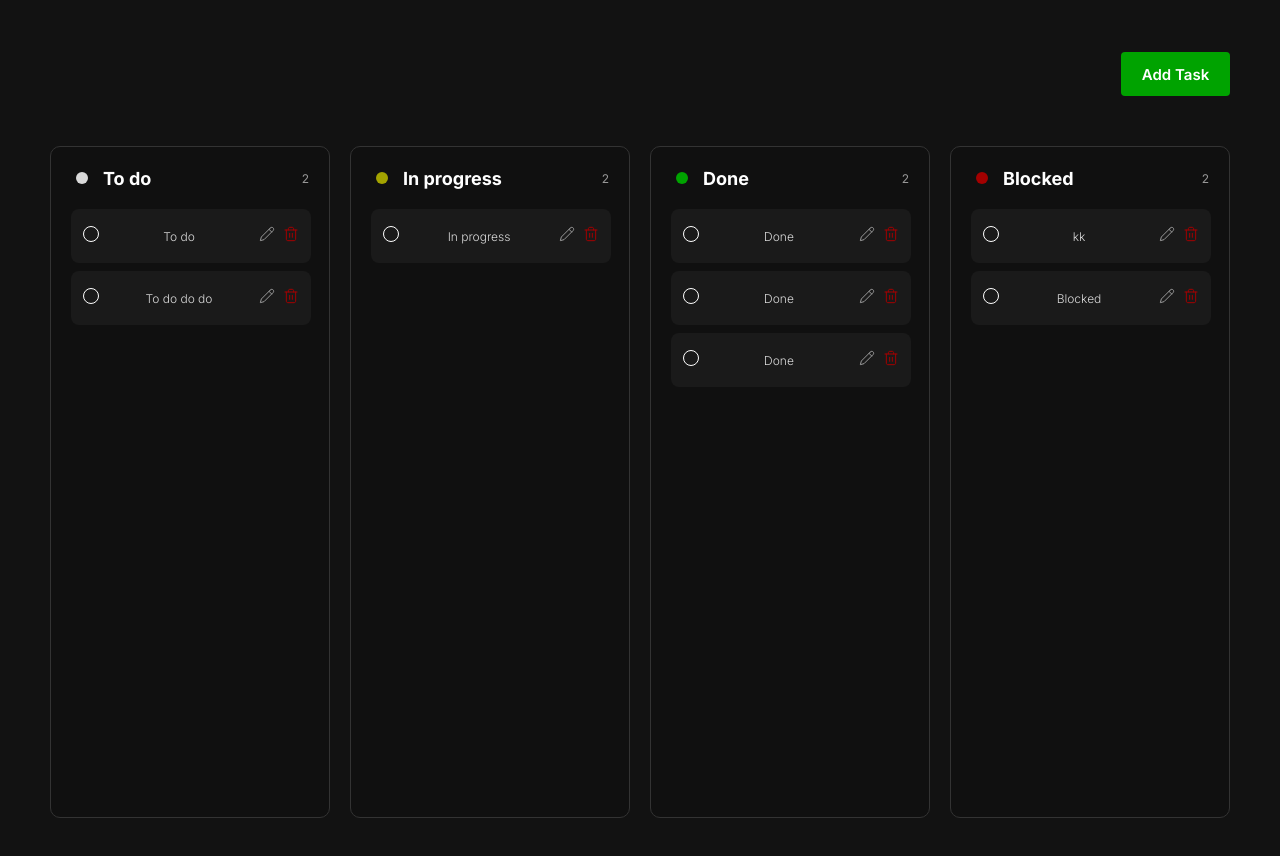
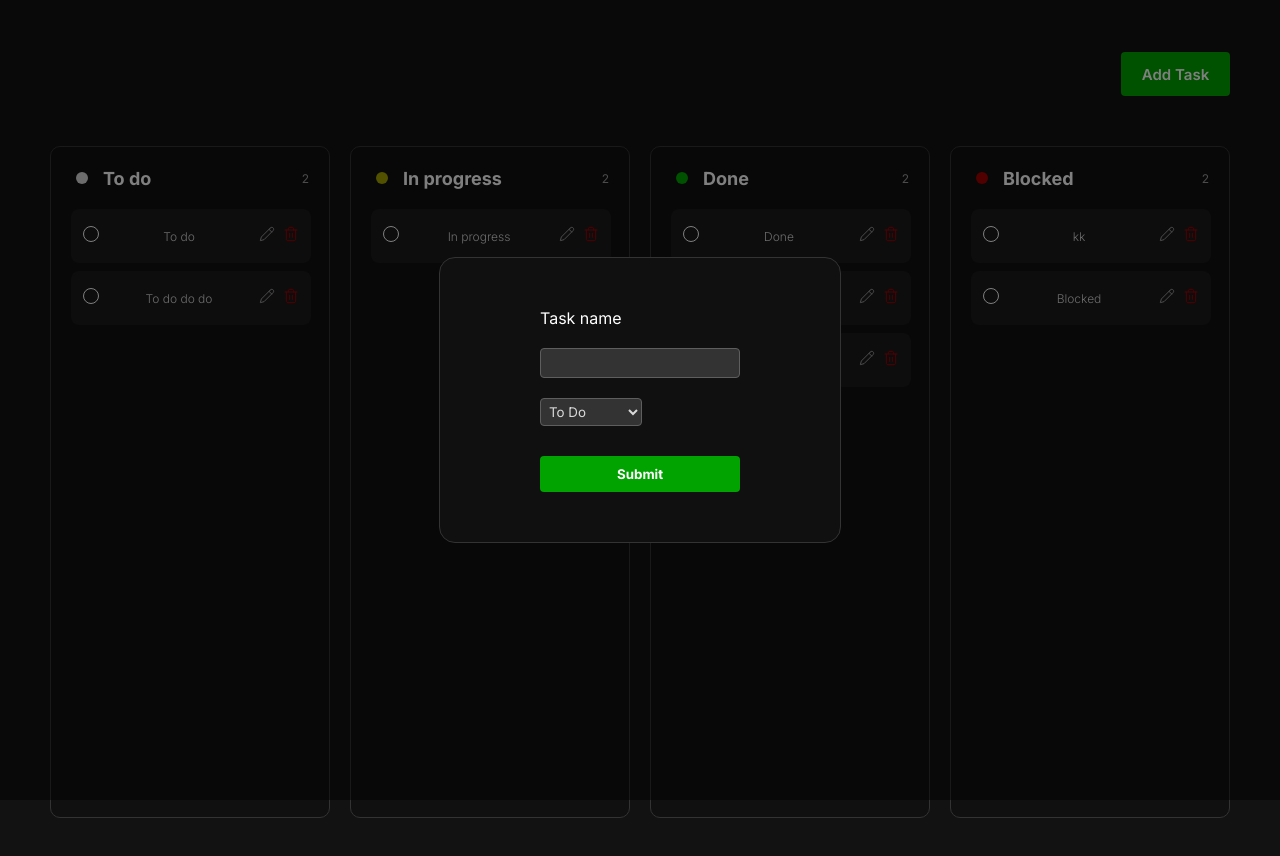
Before and after one commit to ksubi666/todo-list, a plain HTML site: page index.html in a window 1280 px wide. Both pictures are taken after a click on the button "Add Task". Drawn offline with Linux system fonts and the light colour scheme.

Commit message:
functioncreate

```diff
--- a/index.js
+++ b/index.js
@@ -23,62 +23,6 @@ const trashsvg = `<svg width="16" height="16" viewBox="0 0 16 16" fill="none" xm
 <path d="M9.33333 7.33333V11.3333" stroke="#A30000" stroke-linecap="round" stroke-linejoin="round"/>
 </svg>
 `;
-const createElement = (tag, classList, innerText = '') => {
-  const element = document.createElement(tag);
-  classList.forEach((className) => {
-    element.classList.add(className);
-  });
-  element.innerText = innerText;
-  return element;
-};
-const topbutton = createElement('div', ['topbutton']);
-const button = createElement('button', [], 'Add Task');
-const container = createElement('div', ['container']);
-body.appendChild(topbutton);
-topbutton.appendChild(button);
-
-const createBoard = (text, countValue, color) => {
-  const board = createElement('div', ['board']);
-  const list = createElement('div', ['list']);
-  const title = createElement('div', ['title']);
-  const tasktitle = createElement('div', ['tasktitle']);
-  const titleh = createElement('h4', [], text);
-  const taskp = createElement('p', [], countValue);
-  const taskbutton = createElement('button', [color]);
-  board.appendChild(title);
-  title.appendChild(tasktitle);
-  tasktitle.appendChild(taskbutton);
-  tasktitle.appendChild(titleh);
-  title.appendChild(taskp);
-  container.appendChild(board);
-  board.appendChild(list);
-  body.appendChild(container);
-};
-const createTask = (desc, index) => {
-  const list = document.getElementsByClassName('list')[index];
-  list.classList.add('list');
-  const card = createElement('div', ['card']);
-  const cardp = createElement('p', [], desc);
-  const circle = createElement('div', []);
-  const edit = createElement('div', []);
-  const trash = createElement('div', ['trash']);
-  card.appendChild(circle);
-  card.appendChild(cardp);
-  card.appendChild(edit);
-  card.appendChild(trash);
-  list.appendChild(card);
-  trash.innerHTML = trashsvg;
-  edit.innerHTML = editsvg;
-  circle.innerHTML = circlesvg;
-  const deleteOnclick = () => {
-    console.log('delete');
-  };
-  const editOnclick = () => {
-    console.log('edit');
-  };
-  edit.onclick = editOnclick;
-  trash.onclick = deleteOnclick;
-};
 const boardtitlecolor = [
   {
     title: 'To do',
@@ -131,11 +75,102 @@ const data = {
     },
   ],
 };
+const createElement = (tag, classList, innerText = '') => {
+  const element = document.createElement(tag);
+  classList.forEach((className) => {
+    element.classList.add(className);
+  });
+  element.innerText = innerText;
+  return element;
+};
+const topbutton = createElement('div', ['topbutton']);
+const button = createElement('button', ['addTaskbutton'], 'Add Task');
+const container = createElement('div', ['container']);
+body.appendChild(topbutton);
+topbutton.appendChild(button);
+
+const backdrop = createElement('div', ['backdrop']);
+body.appendChild(backdrop);
+const dialog = createElement('div', ['dialog']);
+const task = createElement('div', ['task']);
+const taskName = createElement('label', [], 'Task name');
+const enterTask = createElement('input', [], 'Enter your task');
+const status = createElement('div', ['status']);
+const statusTaskLabel = createElement('label', []);
+const select = createElement('select', []);
+const option1 = createElement('option', [], 'To Do');
+const option2 = createElement('option', [], 'In Progress');
+const option3 = createElement('option', [], 'Done');
+const option4 = createElement('option', [], 'Blocked');
+const submit = createElement('button', ['submit'], 'Submit');
+backdrop.appendChild(dialog);
+dialog.appendChild(task);
+task.appendChild(taskName);
+task.appendChild(enterTask);
+dialog.appendChild(status);
+status.appendChild(statusTaskLabel);
+status.appendChild(select);
+select.appendChild(option1);
+select.appendChild(option2);
+select.appendChild(option3);
+select.appendChild(option4);
+dialog.appendChild(submit);
+option1.value = 'todo';
+option2.value = 'Inprogress';
+option3.value = 'Done';
+option4.value = 'Blocked';
+
+const addTaskFn = () => {
+  backdrop.style.display = 'flex';
+};
+
+button.onclick = addTaskFn;
+
+const createBoard = (text, countValue, color) => {
+  const board = createElement('div', ['board']);
+  const list = createElement('div', ['list']);
+  const title = createElement('div', ['title']);
+  const tasktitle = createElement('div', ['tasktitle']);
+  const titleh = createElement('h4', [], text);
+  const taskp = createElement('p', [], countValue);
+  const taskbutton = createElement('button', [color]);
+  board.appendChild(title);
+  title.appendChild(tasktitle);
+  tasktitle.appendChild(taskbutton);
+  tasktitle.appendChild(titleh);
+  title.appendChild(taskp);
+  container.appendChild(board);
+  board.appendChild(list);
+  body.appendChild(container);
+};
+const createTask = (desc, index) => {
+  const list = document.getElementsByClassName('list')[index];
+  list.classList.add('list');
+  const card = createElement('div', ['card']);
+  const cardp = createElement('p', [], desc);
+  const circle = createElement('div', []);
+  const edit = createElement('div', []);
+  const trash = createElement('div', ['trash']);
+  card.appendChild(circle);
+  card.appendChild(cardp);
+  card.appendChild(edit);
+  card.appendChild(trash);
+  list.appendChild(card);
+  trash.innerHTML = trashsvg;
+  edit.innerHTML = editsvg;
+  circle.innerHTML = circlesvg;
+  edit.addEventListener('click', () => editTask(card, text));
+  trash.addEventListener('click', () => removeTask(card));
+};
+const removeTask = (card) => {
+  card.remove();
+};
+const editTask = (card) => {};
 boardtitlecolor.forEach((element) => {
   createBoard(element.title, 2, element.color);
 });
 const keys = Object.keys(data);
 
 keys.forEach((el, index) =>
-  data[el].forEach((task) => createTask(task.taskDesc, index))
+  data[el].forEach((taskk) => createTask(taskk.taskDesc, index))
 );
--- a/style.css
+++ b/style.css
@@ -1,7 +1,7 @@
 * {
   margin: 0;
   box-sizing: border-box;
-  font-family: "Inter";
+  font-family: 'Inter';
 }
 body {
   background-color: #121212;
@@ -23,6 +23,9 @@ body {
   border-radius: 4px;
   margin-top: 52px;
   margin-right: 50px;
+}
+.addTaskbutton:hover {
+  cursor: pointer;
 }
 .container {
   display: flex;
@@ -83,6 +86,9 @@ svg {
   height: 16px;
   width: 16px;
 }
+svg:hover {
+  cursor: pointer;
+}
 .yellow {
   background: #a3a300;
 }
@@ -95,3 +101,63 @@ svg {
 .white {
   background: #d9d9d9;
 }
+.backdrop {
+  position: absolute;
+  z-index: 1;
+  left: 0;
+  top: 0;
+  width: 100vw;
+  height: 100vh;
+  background: #00000080;
+  display: none;
+  justify-content: center;
+  align-items: center;
+}
+.dialog {
+  z-index: 2;
+  width: fit-content;
+  background: #101010;
+  padding: 50px 100px;
+  display: flex;
+  flex-direction: column;
+  gap: 20px;
+  border: 0.5px solid #333333;
+  border-radius: 16px;
+  color: white;
+}
+.dialog input {
+  background-color: #333333;
+  border: 0.5px solid #5e5e5e;
+  border-radius: 4px;
+  height: 30px;
+  width: 200px;
+  color: white;
+  font-size: 14px;
+}
+.status select {
+  background-color: #333333;
+  border-radius: 4px;
+  padding: 4px;
+  color: #d9d9d9;
+  border: 0.5px solid #5e5e5e;
+}
+select:hover {
+  cursor: pointer;
+}
+.task {
+  display: flex;
+  flex-direction: column;
+  gap: 20px;
+}
+.submit {
+  background-color: #00a300;
+  border: none;
+  color: #ffffff;
+  padding: 10px;
+  border-radius: 4px;
+  margin-top: 10px;
+  font-weight: 700;
+}
+.submit:hover {
+  cursor: pointer;
+}
```
